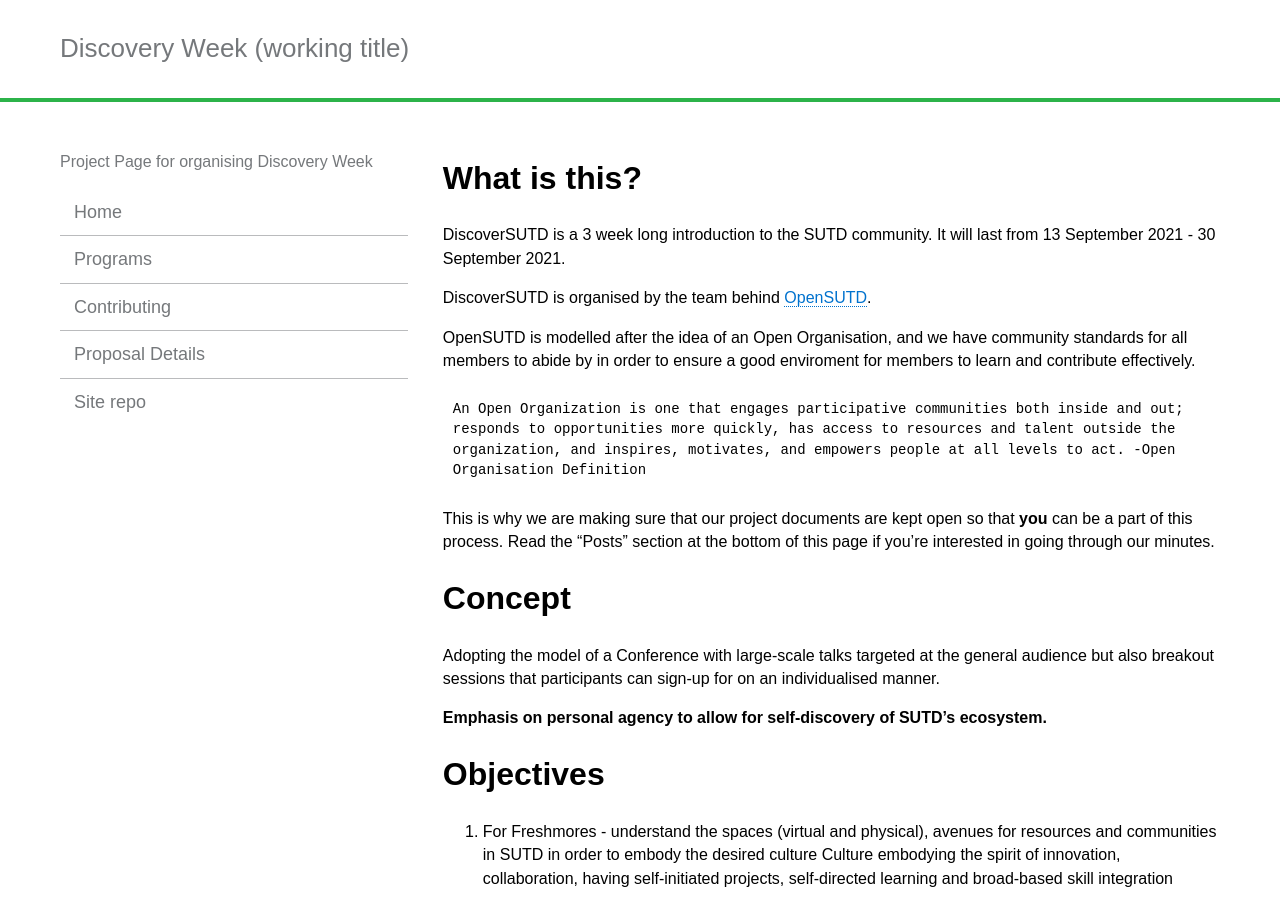
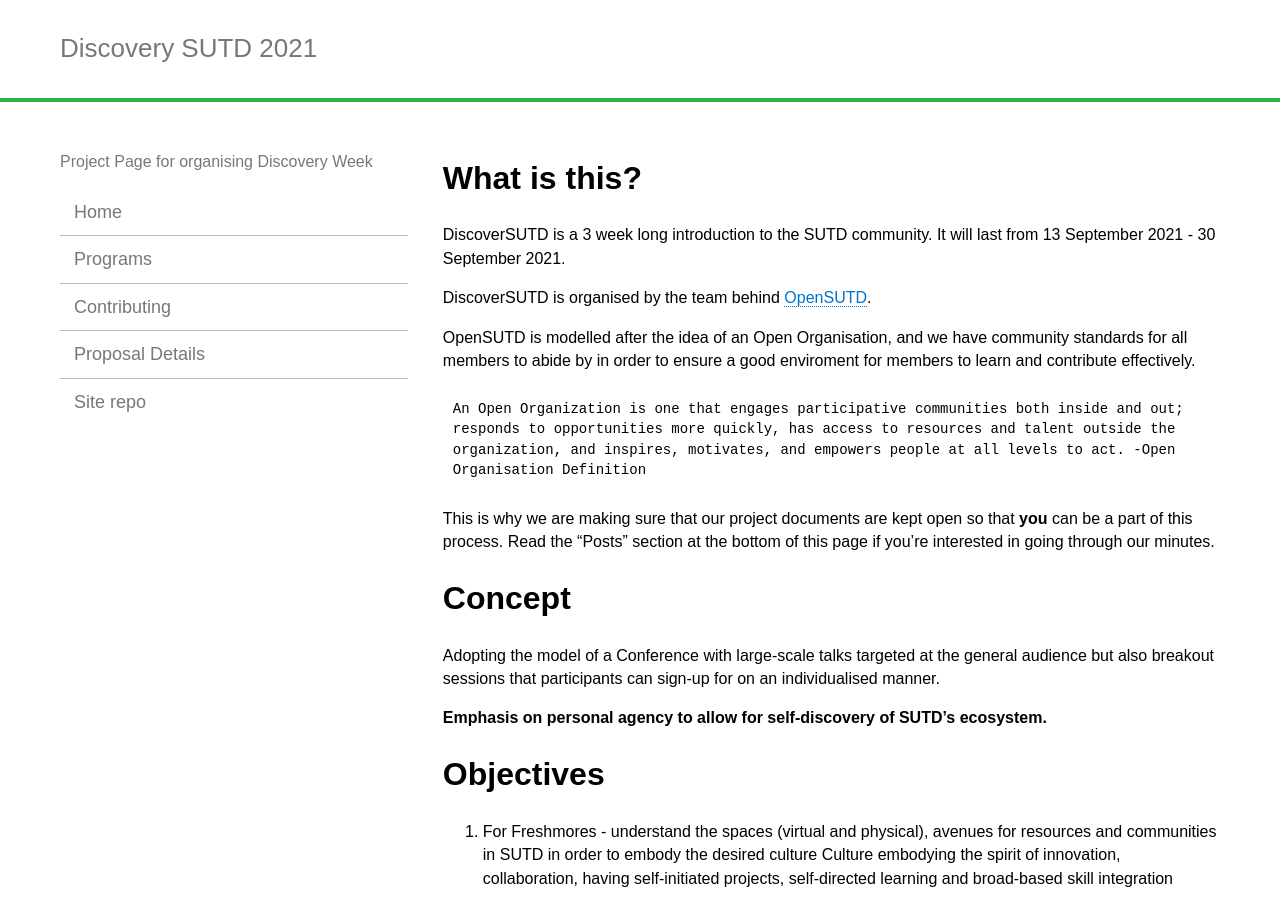
Before and after one commit to OpenSUTD/discovery-week-working-title, a Jekyll site: the page built from index.html, in a window 1280 px wide and 900 px high. Built offline with Jekyll 4.4.1, drawn with Linux system fonts in a browser that asks for light colours; some of the changed text lies outside the part shown.

Commit message:
Update _config.yml

```diff
--- a/_config.yml
+++ b/_config.yml
@@ -9,7 +9,7 @@ collections:
     permalink: /:path/
 
 # Title
-name: Discovery Week (working title)
+name: Discovery SUTD 2021
 subtitle: Project Page for organising Discovery Week
 
 # When using this template with a project page set the baseurl to '/project-name'
@@ -17,7 +17,7 @@ subtitle: Project Page for organising Discovery Week
 # When working locally use jekyll serve --baseurl '' so that you can view everything at localhost:4000
 # See http://jekyllrb.com/docs/github-pages/ for more info
 #baseurl: ''
-baseurl: '/discovery-week-working-title'
+baseurl: '/DiscoverSUTD-2021'
 
 # Author/Organization info to be displayed in the templates
 author:
@@ -44,15 +44,15 @@ navigation:
   url: proposal_details/
   internal: true
 - text: Site repo
-  url: https://github.com/OpenSUTD/discovery-week-working-title
+  url: https://github.com/castlemas/DiscoverSUTD-2021
   internal: false
 
 # Repo list
 # List repos that you would like to appear on the homepage here
 repos:
-- name: Discovery Week
+- name: DiscoverySUTD 2021
   description: Master Repository
-  url: https://github.com/OpenSUTD/discovery-week-working-title
+  url: https://github.com/castlemas/DiscoverSUTD-2021
 
 # Style Variables
 brand_color: "#2cb34a"
```
